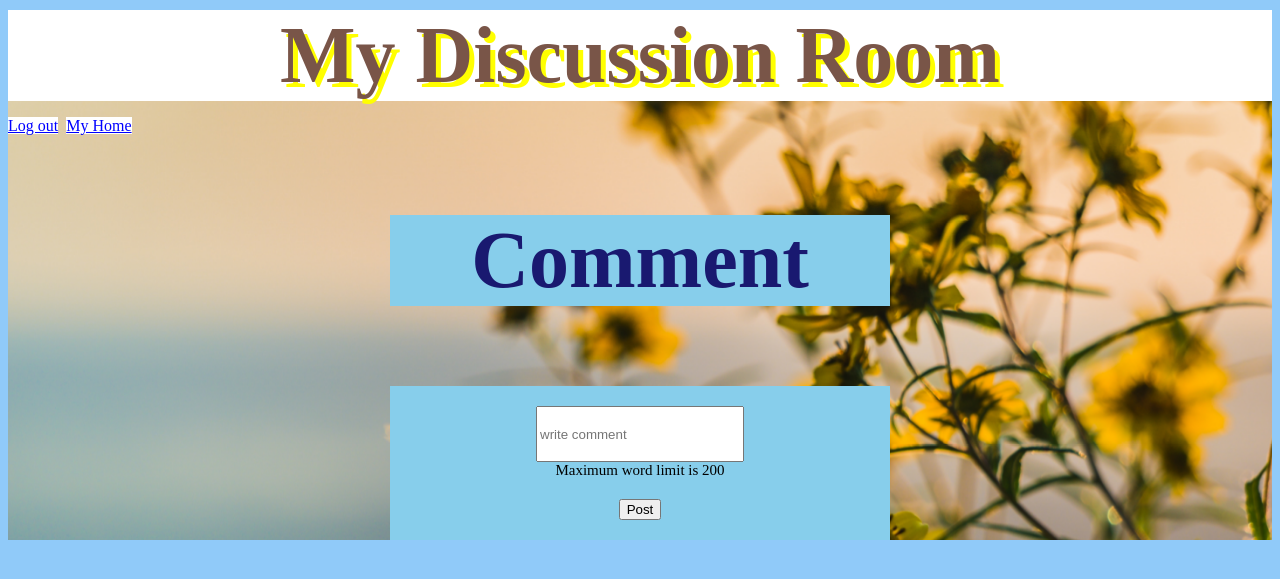
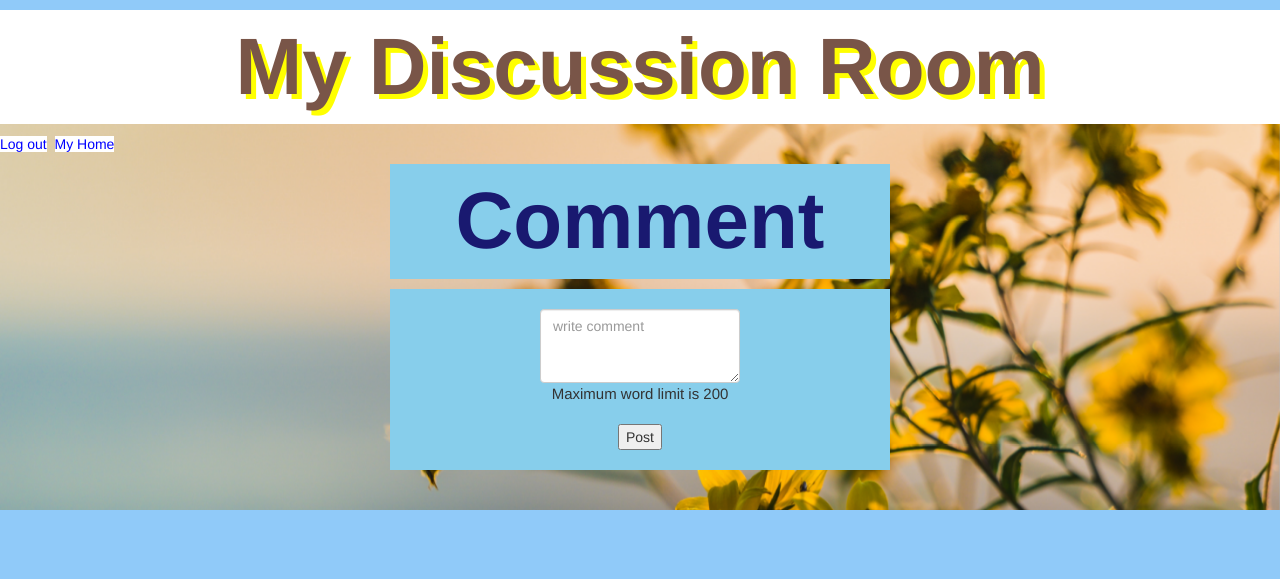
Before and after one commit to rahulSaini14/MyDiscussionRoom, a PHP site: page /comment_type.php in a window 1280 px wide. Shown: the top 579 px of the page. Run offline with PHP 8.4, Linux system fonts and the light colour scheme; the visitor is signed in with stand-in values (Sample User, id 1).

Commit message:
update comment box in comment_type.php

```diff
--- a/comment_type.php
+++ b/comment_type.php
@@ -7,6 +7,7 @@ if (!isset($_SESSION['login_username'])) {
 <!DOCTYPE html>
 <html>
 <head>
+<link href="https://maxcdn.bootstrapcdn.com/bootstrap/3.3.7/css/bootstrap.min.css" rel="stylesheet" integrity="sha384-BVYiiSIFeK1dGmJRAkycuHAHRg32OmUcww7on3RYdg4Va+PmSTsz/K68vbdEjh4u" crossorigin="anonymous">
 	<style type="text/css">
 		body {
 			background-color: #FFFFFF;
@@ -33,9 +34,7 @@ if (!isset($_SESSION['login_username'])) {
 			max-width: 500px;
 		}
 		#commentid {
-			height: 50px;
 			width: 200px;
-			margin-top: 20px;
 			margin-bottom: 0px;
 		}
 		#textlimit {
@@ -94,14 +93,14 @@ if (!isset($_SESSION['login_username'])) {
 	<center>
 		<div id="allcontent">
 			<p id="mainHeading">Comment</p>
-			<div id="mainform">
+			<div id="mainform"><br/>
 				<form action="comment_store.php" method="post" autocomplete="off">
-					<input type="text" maxlength="200" placeholder="write comment" name="comment" id="commentid" onkeyup="forminput()" required />
+					<textarea class="form-control" rows="3" name="comment" placeholder="write comment" type="text" maxlength="200" id="commentid" onkeyup="forminput()" required></textarea>
 					<p id="textlimit">Maximum word limit is 200</p>
 					<input type="submit" name="submit" value="Post" id="submit">
 				</form>
 			</div>
-		</div>
+		</div><br/><br/>
 	</center>
 </div>
 <script src="jquery-3.2.1.js"></script>
```
